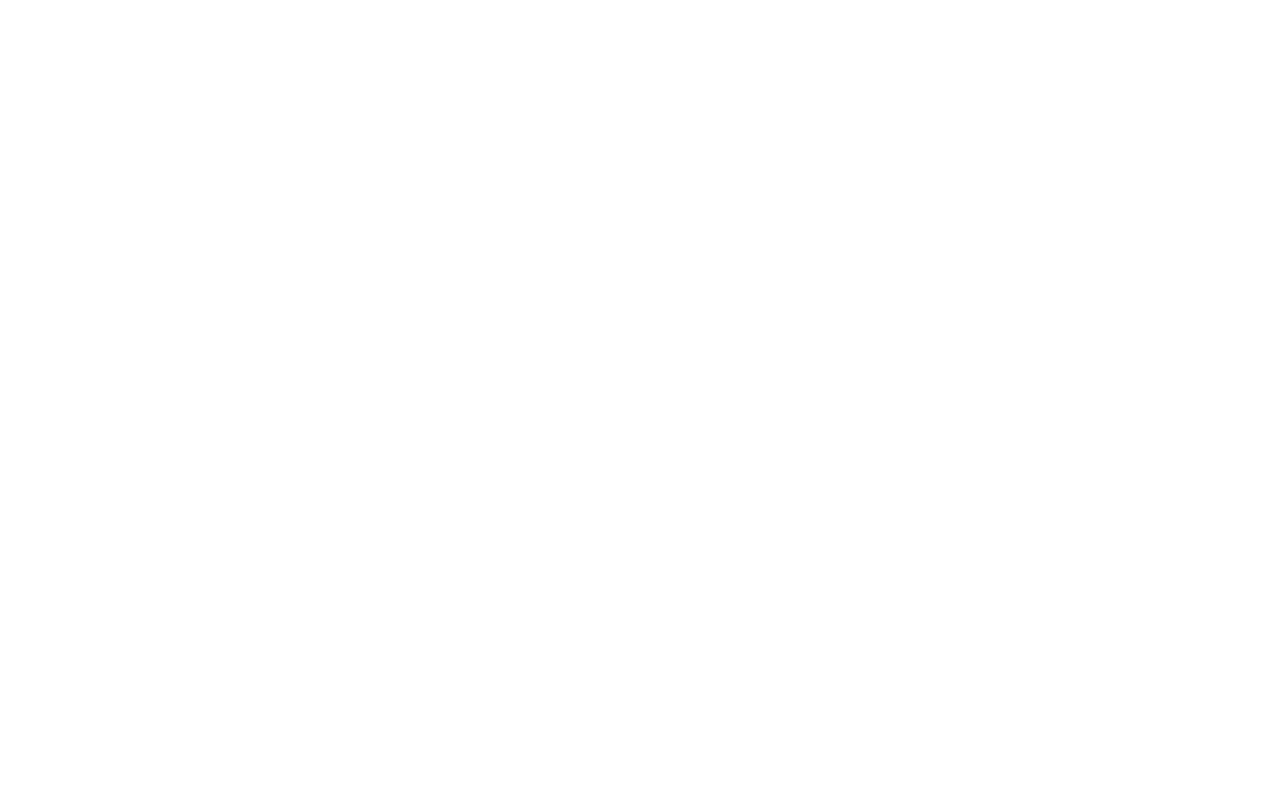
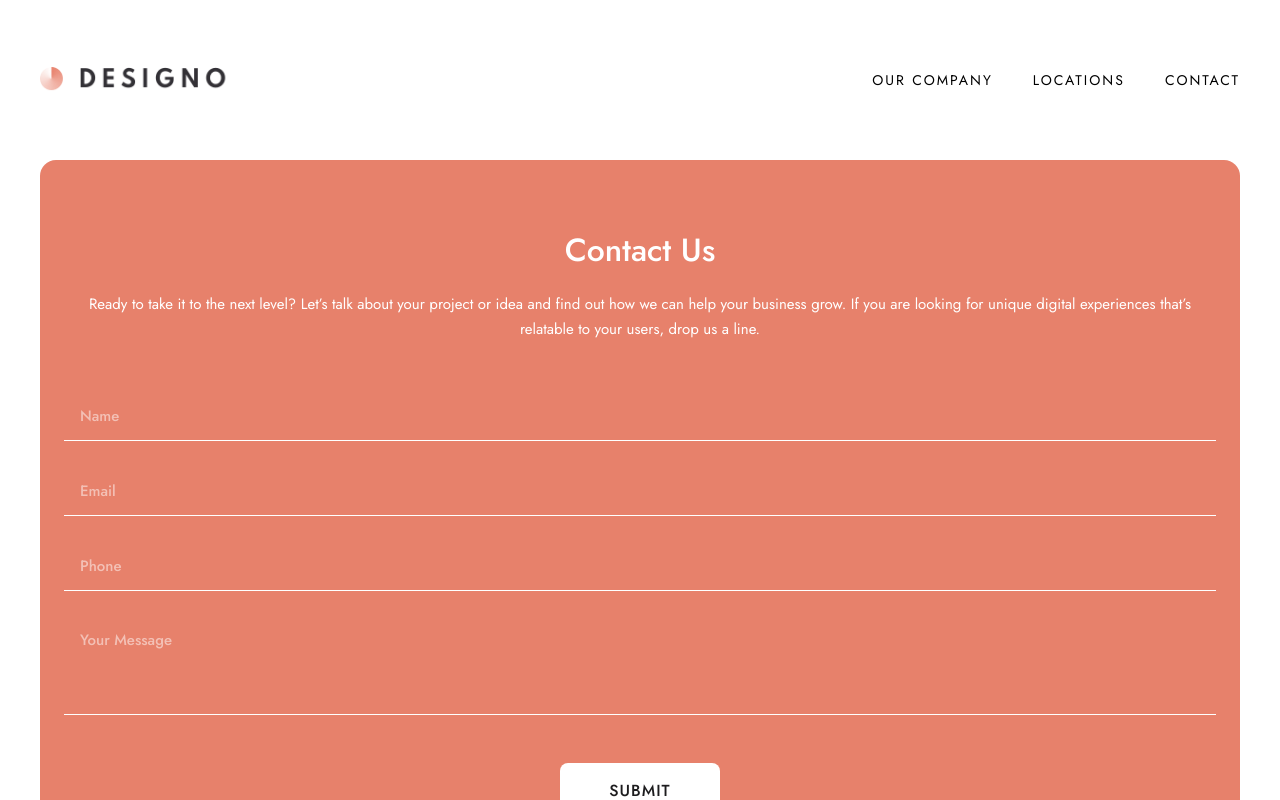
Before and after one commit to David-Henery4/Designo-Website, a React (Vite) app: page /contact in a window 1280 px wide. Before the commit this address had no page. Shown: the top 800 px of the page. Built offline with nearby package versions, Linux system fonts and the light colour scheme.

Commit message:
footer-dynamic-to-contact-page

```diff
--- a/src/App.jsx
+++ b/src/App.jsx
@@ -1,22 +1,29 @@
-import { Route, Routes } from "react-router-dom"
-import {Home, WebDesign, AppDesign, GraphicDesign, About, Locations} from "./pages"
-import {SharedContent} from "./components"
-
+import { Route, Routes } from "react-router-dom";
+import {
+  Home,
+  WebDesign,
+  AppDesign,
+  GraphicDesign,
+  About,
+  Locations,
+  Contact,
+} from "./pages";
+import { SharedContent } from "./components";
 
 function App() {
-
   return (
     <Routes>
-      <Route path="/" element={<SharedContent/>}>
-        <Route index element={<Home/>}/>
-        <Route path="web-design" element={<WebDesign/>}/>
-        <Route path="app-design" element={<AppDesign/>}/>
-        <Route path="graphic-design" element={<GraphicDesign/>}/>
-        <Route path="about" element={<About/>}/>
-        <Route path="locations" element={<Locations/>}/>
+      <Route path="/" element={<SharedContent />}>
+        <Route index element={<Home />} />
+        <Route path="web-design" element={<WebDesign />} />
+        <Route path="app-design" element={<AppDesign />} />
+        <Route path="graphic-design" element={<GraphicDesign />} />
+        <Route path="about" element={<About />} />
+        <Route path="locations" element={<Locations />} />
+        <Route path="contact" element={<Contact />} />
       </Route>
     </Routes>
-  )
+  );
 }
 
-export default App
+export default App;
--- a/src/components/Footer.jsx
+++ b/src/components/Footer.jsx
@@ -1,3 +1,5 @@
+import { useEffect, useState } from "react";
+import { useLocation } from "react-router-dom";
 import navigationData from "../data/navigationData";
 import {
   logoLight,
@@ -9,10 +11,23 @@ import {
 } from "../assets";
 
 const Footer = () => {
+  const [isFooter, setIsFooter] = useState(false)
+  const {pathname} = useLocation()
+  //
+  useEffect(() => {
+    pathname === "/contact" ? setIsFooter(true) : setIsFooter(false)
+  }, [])
+  //
   return (
-    <footer className="grid grid-cols-main col-start-1 col-end-13 md:grid-cols-mainTab lgDesk:grid-cols-mainLgDesk">
+    <footer
+      className={`grid grid-cols-main col-start-1 col-end-13 md:grid-cols-mainTab lgDesk:grid-cols-mainLgDesk`}
+    >
       {/* CTA */}
-      <section className="col-start-2 col-end-12 row-start-1 row-end-7 z-10 w-full px-6 py-16 rounded-2xl text-white bg-peach flex flex-col justify-center items-center gap-8 md:py-14 md:row-end-5 smDesk:flex-row smDesk:justify-between smDesk:px-12 lg:py-11 lg:px-16 desk:px-24">
+      <section
+        className={`col-start-2 col-end-12 row-start-1 row-end-7 z-10 w-full px-6 py-16 rounded-2xl text-white bg-peach flex flex-col justify-center items-center gap-8 md:py-14 md:row-end-5 smDesk:flex-row smDesk:justify-between smDesk:px-12 lg:py-11 lg:px-16 desk:px-24 ${
+          isFooter ? "hidden" : "flex"
+        }`}
+      >
         <div className="w-full text-center grid gap-2 xsm:gap-6 justify-items-center smDesk:w-auto smDesk:justify-items-start smDesk:text-left">
           <h3 className="text-head1Mob leading-9 font-medium max-w-xs xsm:text-head2 xsm:leading-10">
             Let’s talk about your project
@@ -28,8 +43,14 @@ const Footer = () => {
       </section>
 
       {/* FOOTER CONTENT */}
-      <section className="col-start-1 col-end-13 row-start-4 row-end-[13] w-full bg-black md:px-10 lgDesk:px-[165px]">
-        <div className="text-white pt-64 px-6 pb-16 grid gap-10 justify-center md:pt-40 md:grid-cols-footerTab smDesk:pt-36">
+      <section className="col-start-1 col-end-13 row-start-4 row-end-[13] w-full bg-black">
+        <div
+          className={`text-white grid gap-10 justify-center px-6 md:px-10 md:grid-cols-footerTab  lgDesk:px-[165px] ${
+            isFooter
+              ? "py-16 md:py-20 lgDesk:py-[72px]"
+              : "pt-64  pb-16 md:pt-40 md:pb-20 smDesk:pt-36 lgDesk:pb-[72px]"
+          }`}
+        >
           <img
             className="pb-8 -mb-2 border-b border-b-white/10 md:border-none md:col-start-1 md:col-end-2 md:p-0"
             src={logoLight}
--- a/src/components/contactComps/ContactForm.jsx
+++ b/src/components/contactComps/ContactForm.jsx
@@ -1,11 +1,115 @@
-
+import { useState } from "react";
+import checkIfInputLabelActive from "../../functions/checkIfInputLabelActive";
 
 const ContactForm = () => {
+  const [name, setName] = useState("");
+  const [isNameInputFull, setIsNameInputFull] = useState(false);
+  //
+  const [email, setEmail] = useState("");
+  const [isEmailInputFull, setIsEmailInputFull] = useState(false);
+  //
+  const [phone, setPhone] = useState("");
+  const [isPhoneInputFull, setIsPhoneInputFull] = useState(false);
+  //
+  const [message, setMessage] = useState("");
+  const [isMessageInputFull, setIsMessageInputFull] = useState(false);
+  //
   return (
-  <form action="">
+    <div className="w-full flex flex-col justify-center items-center gap-10">
+      <form
+        className="w-full grid gap-6 text-bodyMob leading-body font-medium text-left"
+        action=""
+      >
+        {/* INPUTS */}
+        <div className="relative w-full">
+          <label
+            htmlFor="name"
+            className={`absolute bottom-3 left-4 opacity-50 ${
+              isNameInputFull && "hidden"
+            }`}
+          >
+            Name
+          </label>
+          <input
+            id="name"
+            name="name"
+            className="w-full px-4 py-3 outline-none bg-[transparent] border-b border-b-white"
+            type="text"
+            value={name}
+            onChange={(e) => setName(e.target.value)}
+            onFocus={() => setIsNameInputFull(true)}
+            onBlur={() => checkIfInputLabelActive(name, setIsNameInputFull)}
+          />
+        </div>
+        <div className="relative w-full">
+          <label
+            htmlFor="email"
+            className={`absolute bottom-3 left-4 opacity-50 ${
+              isEmailInputFull && "hidden"
+            }`}
+          >
+            Email
+          </label>
+          <input
+            id="email"
+            name="email"
+            className="w-full px-4 py-3 outline-none bg-[transparent] border-b border-b-white"
+            type="text"
+            value={email}
+            onChange={(e) => setEmail(e.target.value)}
+            onFocus={() => setIsEmailInputFull(true)}
+            onBlur={() => checkIfInputLabelActive(email, setIsEmailInputFull)}
+          />
+        </div>
+        <div className="relative w-full">
+          <label
+            htmlFor="Phone"
+            className={`absolute bottom-3 left-4 opacity-50 ${
+              isPhoneInputFull && "hidden"
+            }`}
+          >
+            Phone
+          </label>
+          <input
+            id="Phone"
+            name="Phone"
+            className="w-full px-4 py-3 outline-none bg-[transparent] border-b border-b-white"
+            type="text"
+            value={phone}
+            onChange={(e) => setPhone(e.target.value)}
+            onFocus={() => setIsPhoneInputFull(true)}
+            onBlur={() => checkIfInputLabelActive(phone, setIsPhoneInputFull)}
+          />
+        </div>
+        <div className="relative w-full">
+          <label
+            htmlFor="message"
+            className={`absolute top-3 left-4 opacity-50 ${
+              isMessageInputFull && "hidden"
+            }`}
+          >
+            Your Message
+          </label>
+          <textarea
+            name="message"
+            id="message"
+            className="w-full min-h-[100px] px-4 py-3 outline-none border-b border-b-white bg-[transparent] resize-none"
+            value={message}
+            onChange={(e) => setMessage(e.target.value)}
+            onFocus={() => setIsMessageInputFull(true)}
+            onBlur={() => checkIfInputLabelActive(message, setIsMessageInputFull)}
+          ></textarea>
+        </div>
+      </form>
+      {/* SUBMIT */}
+      <button
+        className="w-40 h-14 bg-white text-black rounded-lg tracking-btn font-medium justify-self-center hover:bg-lightPeach hover:text-white active:text-black active:bg-white"
+        onClick={(e) => e.preventDefault()}
+      >
+        SUBMIT
+      </button>
+    </div>
+  );
+};
 
-  </form>
-  )
-}
-
-export default ContactForm
+export default ContactForm;
--- /dev/null
+++ b/src/functions/checkIfInputLabelActive.js
@@ -0,0 +1,8 @@
+
+const checkIfInputLabelActive = (inputName,setValue) => {
+  inputName.trim().length <= 0
+    ? setValue(false)
+    : setValue(true);
+}
+
+export default checkIfInputLabelActive
--- a/src/pages/Contact.jsx
+++ b/src/pages/Contact.jsx
@@ -1,12 +1,14 @@
 import {ContactForm} from "../components/contactComps"
+import {LocationOptionsSection} from "../components"
 
 const Contact = () => {
+  //
   return (
     <>
-      <section className="col-start-1 col-end-13">
-        <div>
-          <h2>Contact Us</h2>
-          <p>
+      <section className="col-start-1 col-end-13 flex flex-col justify-center items-center gap-12 bg-peach text-white px-6 py-[72px] sm:col-start-2 sm:col-end-12 sm:rounded-2xl">
+        <div className="text-center grid gap-6">
+          <h2 className="text-head1Mob leading-9 font-medium">Contact Us</h2>
+          <p className="text-bodyMob leading-bodyMob">
             Ready to take it to the next level? Let’s talk about your project or
             idea and find out how we can help your business grow. If you are
             looking for unique digital experiences that’s relatable to your
@@ -16,6 +18,7 @@ const Contact = () => {
         {/**/}
         <ContactForm/>
       </section>
+      <LocationOptionsSection/>
     </>
   );
 }
--- a/src/pages/index.js
+++ b/src/pages/index.js
@@ -4,6 +4,7 @@ import AppDesign from "./AppDesign";
 import GraphicDesign from "./GraphicDesign";
 import About from "./About";
 import Locations from "./Locations";
+import Contact from "./Contact";
 
 export {
   Home,
@@ -12,4 +13,5 @@ export {
   GraphicDesign,
   About,
   Locations,
+  Contact,
 }
```
